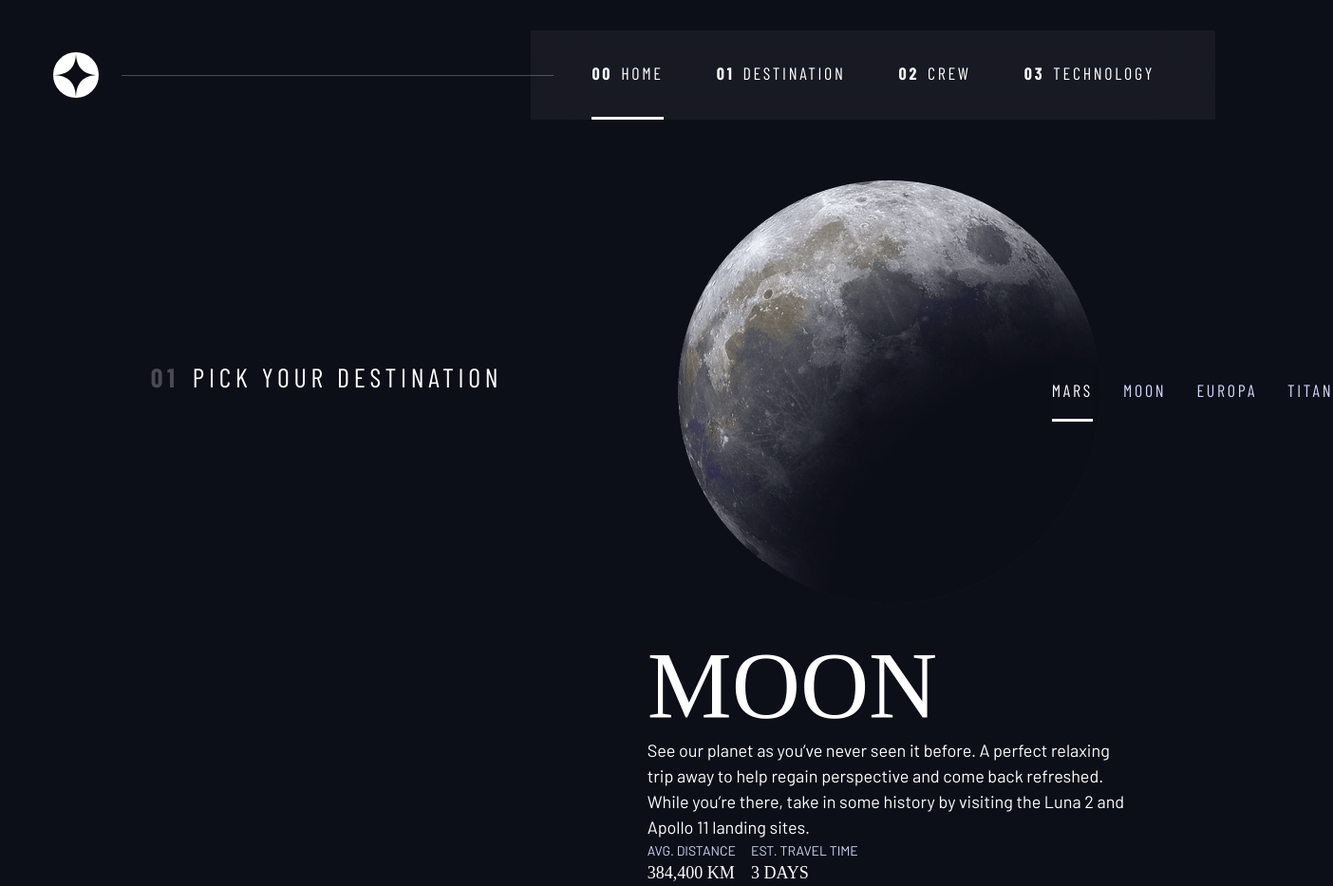
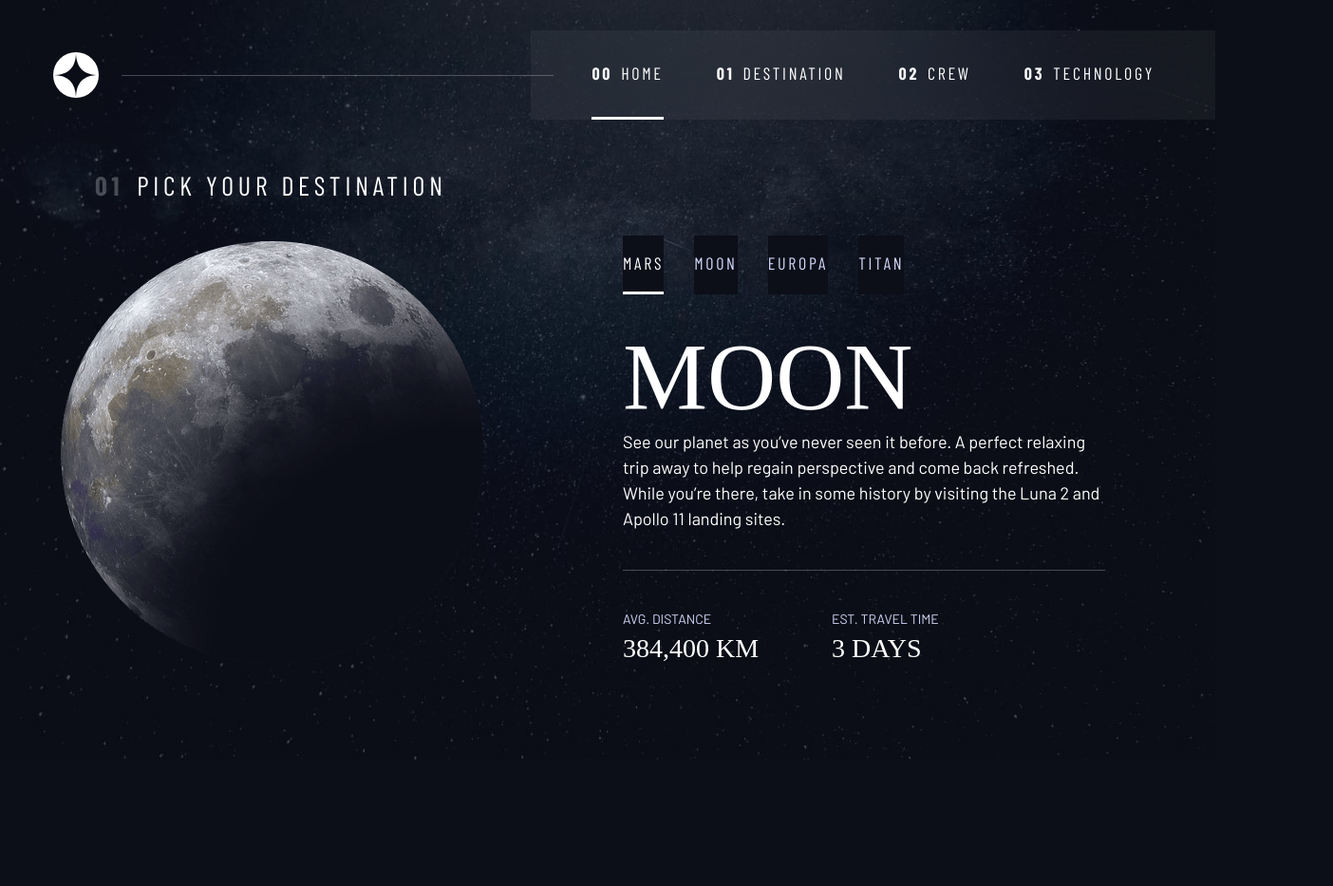
Before and after one commit to xyeres/space-tourism, a website: page destination-moon.html in a window 1280 px wide. Shown: the whole page at 95% size, 1404 px wide, since content can reach past the window. After the commit the page ends 800 px from the top, so only its background shows below. Drawn offline with nearby package versions, Linux system fonts and the light colour scheme; a web font is replaced by a local one.

Commit message:
Recent build

```diff
--- a/css/style.css
+++ b/css/style.css
@@ -5,7 +5,7 @@
   --fs-800: 6.25rem;
   --fs-700: 3.5rem;
   --fs-600: 2rem;
-  --fs-500: 1.75rem;
+  --fs-500: 1.25rem;
   --fs-400: 1.125rem;
   --fs-300: 1rem;
   --fs-200: 0.875rem;
@@ -17,6 +17,7 @@
     --fs-800: 5rem;
     --fs-700: 2.5rem;
     --fs-600: 1.5rem;
+    --fs-500: 1rem;
     --fs-400: 1rem;
   }
 }
@@ -26,6 +27,7 @@
     --fs-800: 6.25rem;
     --fs-700: 3.5rem;
     --fs-600: 2rem;
+    --fs-500: 1.75rem;
     --fs-400: 1.125rem;
   }
 }
@@ -169,8 +171,9 @@
   display: grid;
   place-items: center;
   padding-inline: 1rem;
+  padding-bottom: 4rem;
 }
-.grid-container * {
+.grid-container p:not([class]) {
   max-width: 50ch;
 }
 
@@ -504,7 +507,48 @@
   background-color: white;
 }
 
-@media (min-width: 77.5em) {
+.grid-container--destination {
+  --flow-space: 2rem;
+  grid-template-areas: "title" "image" "tabs" "content";
+}
+.grid-container--destination > img {
+  grid-area: image;
+  max-width: 60%;
+}
+.grid-container--destination > .tab-list {
+  grid-area: tabs;
+}
+.grid-container--destination > .destination-info {
+  grid-area: content;
+}
+
+.numbered-title {
+  grid-area: title;
+}
+
+.destination-meta {
+  flex-direction: column;
+  border-top: 1px solid rgba(255, 255, 255, 0.25);
+  padding-top: 2.5rem;
+  margin-top: 2.5rem;
+}
+.destination-meta p {
+  font-size: 1.75rem;
+}
+
+@media (min-width: 35em) {
+  .destination-meta {
+    flex-direction: row;
+    justify-content: space-evenly;
+  }
+
+  .numbered-title {
+    place-self: start;
+    margin-block-start: 1rem;
+    padding-left: 2.25rem;
+  }
+}
+@media (min-width: 45em) {
   .grid-container {
     text-align: left;
     column-gap: var(--container-gap, 2rem);
@@ -514,11 +558,25 @@
     padding-bottom: max(6rem, 20vh);
     align-items: end;
   }
-  .grid-container > *:first-child {
+  .grid-container--home > *:first-child {
     grid-column: 2;
   }
-  .grid-container > *:last-child {
+  .grid-container--home > *:last-child {
     grid-column: 3;
+  }
+
+  .grid-container--destination {
+    justify-items: start;
+    align-content: start;
+    grid-template-areas: ". title title ." ". image tabs ." ". image content .";
+  }
+  .grid-container--destination > img {
+    max-width: 90%;
+  }
+
+  .destination-meta {
+    justify-content: start;
+    --gap: min(6vw, 6rem);
   }
 }
 .home {
@@ -535,5 +593,19 @@
     background-image: url(../../assets/home/background-home-desktop.jpg);
   }
 }
+.destination {
+  background-image: url(../../assets/destination/background-destination-mobile.jpg);
+}
+
+@media (min-width: 45em) {
+  .destination {
+    background-image: url(../../assets/destination/background-destination-tablet.jpg);
+  }
+}
+@media (min-width: 77.5em) {
+  .destination {
+    background-image: url(../../assets/destination/background-destination-desktop.jpg);
+  }
+}
 
 /*# sourceMappingURL=style.css.map */
```
Also changed, not shown: 1 other file.
